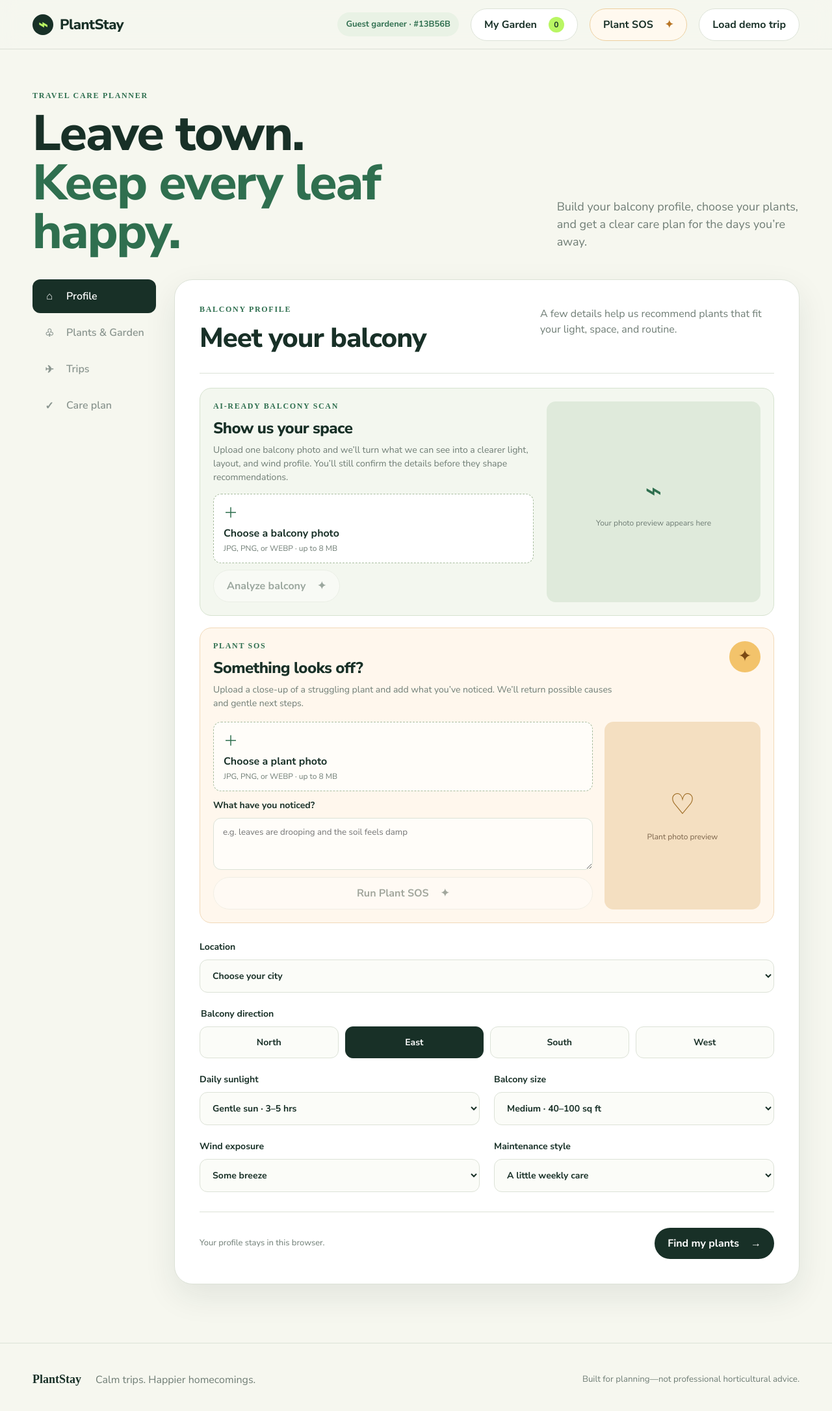
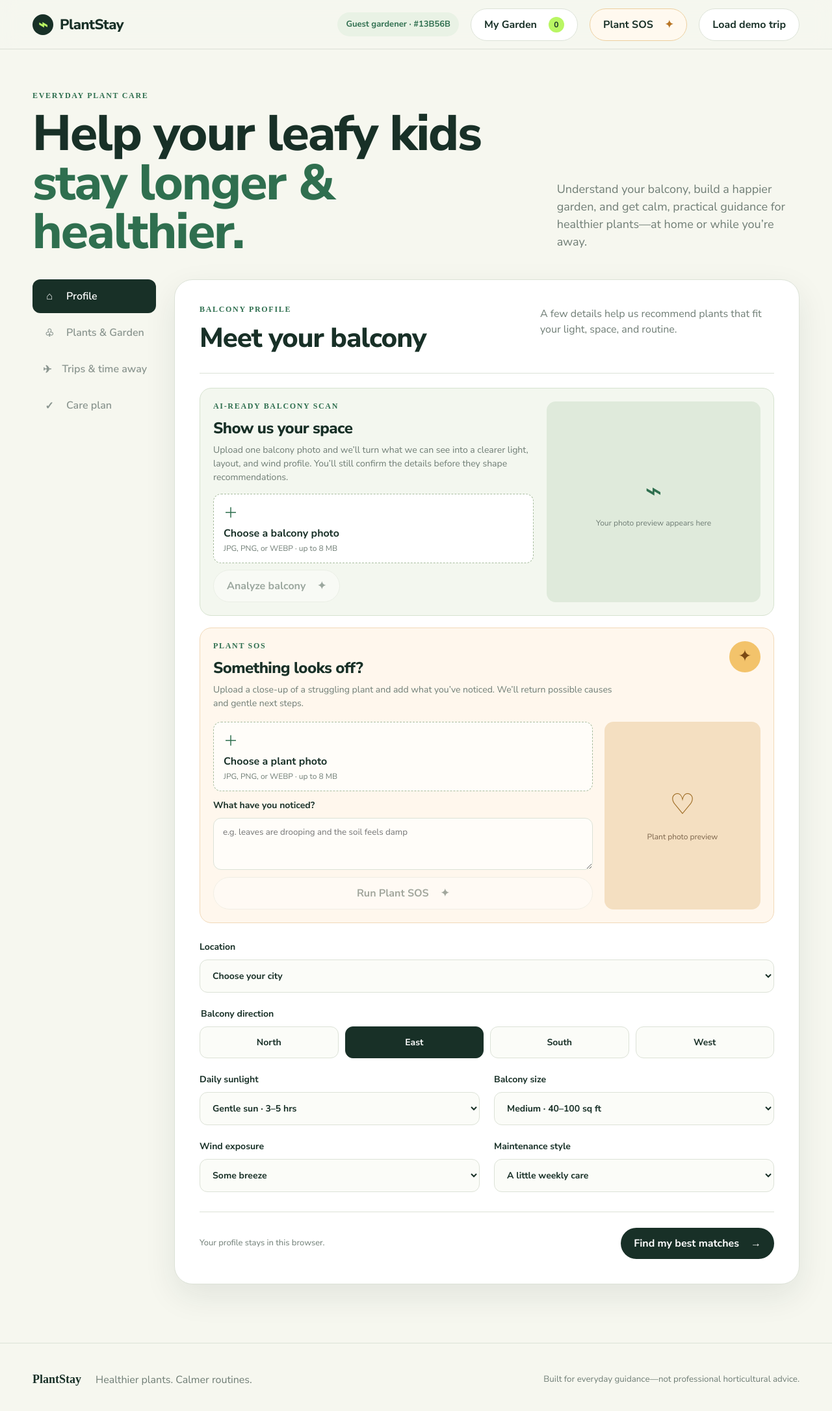
Before and after one commit to Hnh013/plantea, a React (Vite) app: page / in a window 1280 px wide. Shown: the top 2172 px of the page at 65% size. Built offline with nearby package versions, Linux system fonts and the light colour scheme.

Commit message:
Shift PlantStay language toward everyday care

```diff
--- a/index.html
+++ b/index.html
@@ -3,8 +3,8 @@
   <head>
     <meta charset="UTF-8" />
     <meta name="viewport" content="width=device-width, initial-scale=1.0" />
-    <meta name="description" content="Plan how your balcony plants will stay healthy while you travel." />
-    <title>PlantStay — travel care for your plants</title>
+    <meta name="description" content="A calm everyday plant-care companion for healthier, happier leafy kids." />
+    <title>PlantStay — everyday care for your plants</title>
     <link rel="preconnect" href="https://fonts.googleapis.com">
     <link rel="preconnect" href="https://fonts.gstatic.com" crossorigin>
     <link href="https://fonts.googleapis.com/css2?family=Nunito+Sans:wght@400;500;600;700;800;900&display=swap" rel="stylesheet">
--- a/src/legacyMarkup.js
+++ b/src/legacyMarkup.js
@@ -15,17 +15,17 @@ const legacyMarkup = String.raw`
   <main id="top">
     <section class="intro shell">
       <div>
-        <p class="eyebrow">TRAVEL CARE PLANNER</p>
-        <h1>Leave town.<br><span>Keep every leaf happy.</span></h1>
+        <p class="eyebrow">EVERYDAY PLANT CARE</p>
+        <h1>Help your leafy kids<br><span>stay longer & healthier.</span></h1>
       </div>
-      <p class="intro-copy">Build your balcony profile, choose your plants, and get a clear care plan for the days you’re away.</p>
+      <p class="intro-copy">Understand your balcony, build a happier garden, and get calm, practical guidance for healthier plants—at home or while you’re away.</p>
     </section>
 
     <div class="shell workspace">
       <nav class="stepper" aria-label="Planner sections">
         <button class="step active" data-step="1"><span>⌂</span><b>Profile</b></button>
         <button class="step" data-step="2"><span>♧</span><b>Plants & Garden</b></button>
-        <button class="step" data-step="3"><span>✈</span><b>Trips</b></button>
+        <button class="step" data-step="3"><span>✈</span><b>Trips & time away</b></button>
         <button class="step" data-step="4"><span>✓</span><b>Care plan</b></button>
       </nav>
 
@@ -68,7 +68,7 @@ const legacyMarkup = String.raw`
           <label class="field">Maintenance style
             <select id="maintenance"><option value="low">Keep it easy</option><option value="medium" selected>A little weekly care</option><option value="high">Happy to fuss over plants</option></select>
           </label>
-          <div class="form-actions field-wide"><span>Your profile stays in this browser.</span><button class="button button-primary" type="submit">Find my plants <span>→</span></button></div>
+          <div class="form-actions field-wide"><span>Your profile stays in this browser.</span><button class="button button-primary" type="submit">Find my best matches <span>→</span></button></div>
         </form>
       </section>
 
@@ -79,35 +79,35 @@ const legacyMarkup = String.raw`
         </div>
         <div id="recommendations" class="plant-grid"></div>
         <button class="explore-toggle" id="exploreToggle" type="button">Explore all 17 plants ↓</button>
-        <div id="gardenEmpty" class="empty-state"><span>↳</span><div><b>Your garden is empty</b><p>Add at least one plant to make a travel plan.</p></div></div>
-        <div class="panel-footer"><button class="button button-ghost" data-menu="1">Edit profile</button><button class="button button-primary" id="gardenNext" disabled>Plan a trip <span>→</span></button></div>
+        <div id="gardenEmpty" class="empty-state"><span>↳</span><div><b>Your garden is empty</b><p>Add a plant to start building your everyday care space.</p></div></div>
+        <div class="panel-footer"><button class="button button-ghost" data-menu="1">Edit profile</button><button class="button button-primary" id="gardenNext" disabled>Plan time away <span>→</span></button></div>
       </section>
 
       <section class="panel" data-panel="3">
         <div class="panel-heading">
-          <div><p class="section-kicker">TRIP PLANNER</p><h2>When will you be away?</h2></div>
-          <p>We count full calendar days and build care around each plant’s watering rhythm.</p>
+          <div><p class="section-kicker">TIME-AWAY PLANNER</p><h2>Will your routine change soon?</h2></div>
+          <p>Optionally add dates and we’ll build a simple care rhythm around each plant’s watering needs.</p>
         </div>
-        <div id="tripPrereq" class="empty-state prerequisite" hidden><span>!</span><div><b>Add a plant before planning a trip</b><p>Open My Garden, choose at least one plant, then return here.</p></div><button class="button button-secondary" type="button" data-menu="2">Open My Garden</button></div>
+        <div id="tripPrereq" class="empty-state prerequisite" hidden><span>!</span><div><b>Add a plant before planning time away</b><p>Open My Garden, choose at least one plant, then return here.</p></div><button class="button button-secondary" type="button" data-menu="2">Open My Garden</button></div>
         <div class="trip-layout">
           <form id="tripForm" class="trip-card">
             <label class="field">Leave on<input id="departure" type="date" required></label>
             <div class="trip-line" aria-hidden="true"><span></span><i>✈</i><span></span></div>
             <label class="field">Return on<input id="returnDate" type="date" required></label>
             <p class="date-error" id="dateError" role="alert"></p>
-            <div class="duration-readout"><span id="durationValue">—</span><div><b>days away</b><small id="durationNote">Choose both dates</small></div></div>
-            <button class="button button-primary button-full" id="buildPlanButton" type="submit">Build my care plan <span>→</span></button>
+            <div class="duration-readout"><span id="durationValue">—</span><div><b>days to plan for</b><small id="durationNote">Choose both dates</small></div></div>
+            <button class="button button-primary button-full" id="buildPlanButton" type="submit">Build my care rhythm <span>→</span></button>
           </form>
-          <aside class="trip-garden"><p class="section-kicker">TRAVELLING GARDEN</p><div id="tripPlants"></div><div class="trip-tip"><b>Small prep, big difference.</b><p>A deep water and a shadier spot can safely add a couple of unattended days for many plants.</p></div></aside>
+          <aside class="trip-garden"><p class="section-kicker">YOUR GARDEN, IN RHYTHM</p><div id="tripPlants"></div><div class="trip-tip"><b>Small habits, big difference.</b><p>A deep water and a shadier spot can help plants stay steady when your routine changes.</p></div></aside>
         </div>
         <div class="panel-footer"><button class="button button-ghost" data-menu="2">Open My Garden</button></div>
       </section>
 
       <section class="panel" data-panel="4">
-        <div id="carePlanEmpty" class="empty-state care-plan-empty"><span>✦</span><div><b>No care plan yet</b><p>Choose plants and add travel dates to generate your first plan.</p></div><button class="button button-primary" type="button" data-menu="3">Plan a trip</button></div>
+        <div id="carePlanEmpty" class="empty-state care-plan-empty"><span>✦</span><div><b>No care rhythm yet</b><p>Choose plants and optionally add dates to generate a simple care rhythm.</p></div><button class="button button-primary" type="button" data-menu="3">Plan time away</button></div>
         <div class="results-header">
-          <div><p class="section-kicker">CARE PLAN</p><h2>Your garden has a plan.</h2><p id="tripSummary"></p></div>
-          <div class="readiness"><span id="readinessScore">0%</span><small>trip ready</small></div>
+          <div><p class="section-kicker">CARE RHYTHM</p><h2>Your garden has a plan.</h2><p id="tripSummary"></p></div>
+          <div class="readiness"><span id="readinessScore">0%</span><small>care ready</small></div>
         </div>
         <div id="assessmentSummary" class="summary-strip"></div>
         <section class="result-section"><div class="section-title-row"><div><p class="section-kicker">SURVIVAL ASSESSMENT</p><h3>Who needs what?</h3></div><span class="rule-note">Based on watering cadence + prep buffer</span></div><div id="assessments" class="assessment-list"></div></section>
@@ -117,11 +117,11 @@ const legacyMarkup = String.raw`
           <div class="passport" id="passport"><div class="passport-top"><span>PLANTSTAY / CARE PASS</span><span id="passportDates"></span></div><h4 id="passportTitle"></h4><div id="passportBody"></div><p class="passport-footer">Thank you for keeping the little jungle alive ♡</p></div>
         </section>
         <section class="foster-card"><div class="foster-intro"><span class="foster-icon">⌂</span><div><p class="section-kicker">NEED A HAND?</p><h3>Choose a care arrangement</h3><p>This is a planning aid—not a sitter marketplace. Share your passport with someone you trust.</p></div></div><div class="foster-options"><button class="foster-option active" data-foster="Home visit"><span>01</span><div><b>Trusted home visit</b><small>Best when moving pots is difficult</small></div><i>✓</i></button><button class="foster-option" data-foster="Temporary boarding"><span>02</span><div><b>Temporary plant boarding</b><small>Best for a small, portable garden</small></div><i>✓</i></button></div></section>
-        <div class="panel-footer final-footer"><button class="button button-ghost" data-menu="3">Change trip dates</button><button class="button button-secondary" id="startOver">Reset guest profile</button></div>
+        <div class="panel-footer final-footer"><button class="button button-ghost" data-menu="3">Change dates</button><button class="button button-secondary" id="startOver">Reset guest profile</button></div>
       </section>
     </div>
   </main>
-  <footer><span>PlantStay</span><p>Calm trips. Happier homecomings.</p><small>Built for planning—not professional horticultural advice.</small></footer>
+  <footer><span>PlantStay</span><p>Healthier plants. Calmer routines.</p><small>Built for everyday guidance—not professional horticultural advice.</small></footer>
   <div id="toast" class="toast" role="status" aria-live="polite"></div>
   <script src="app.js"></script>
 
```
